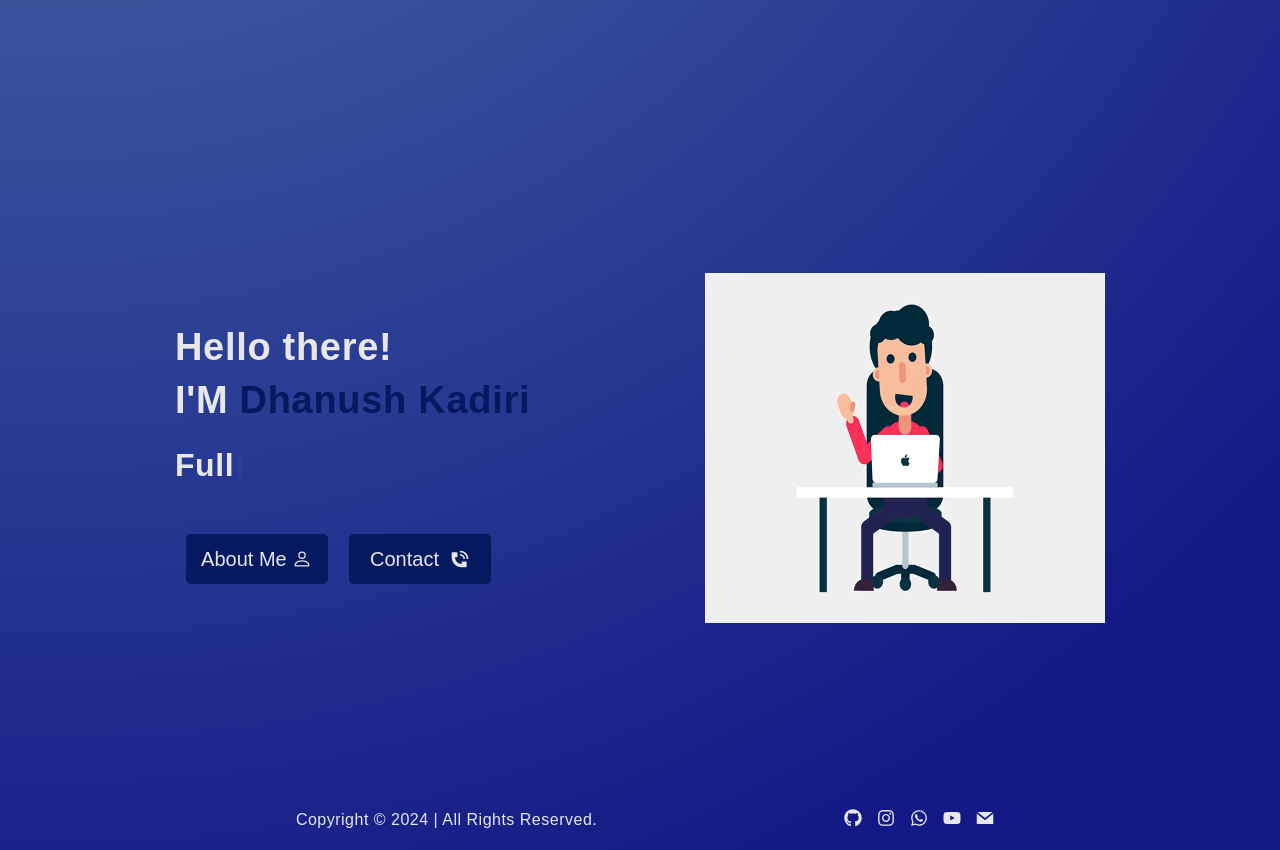
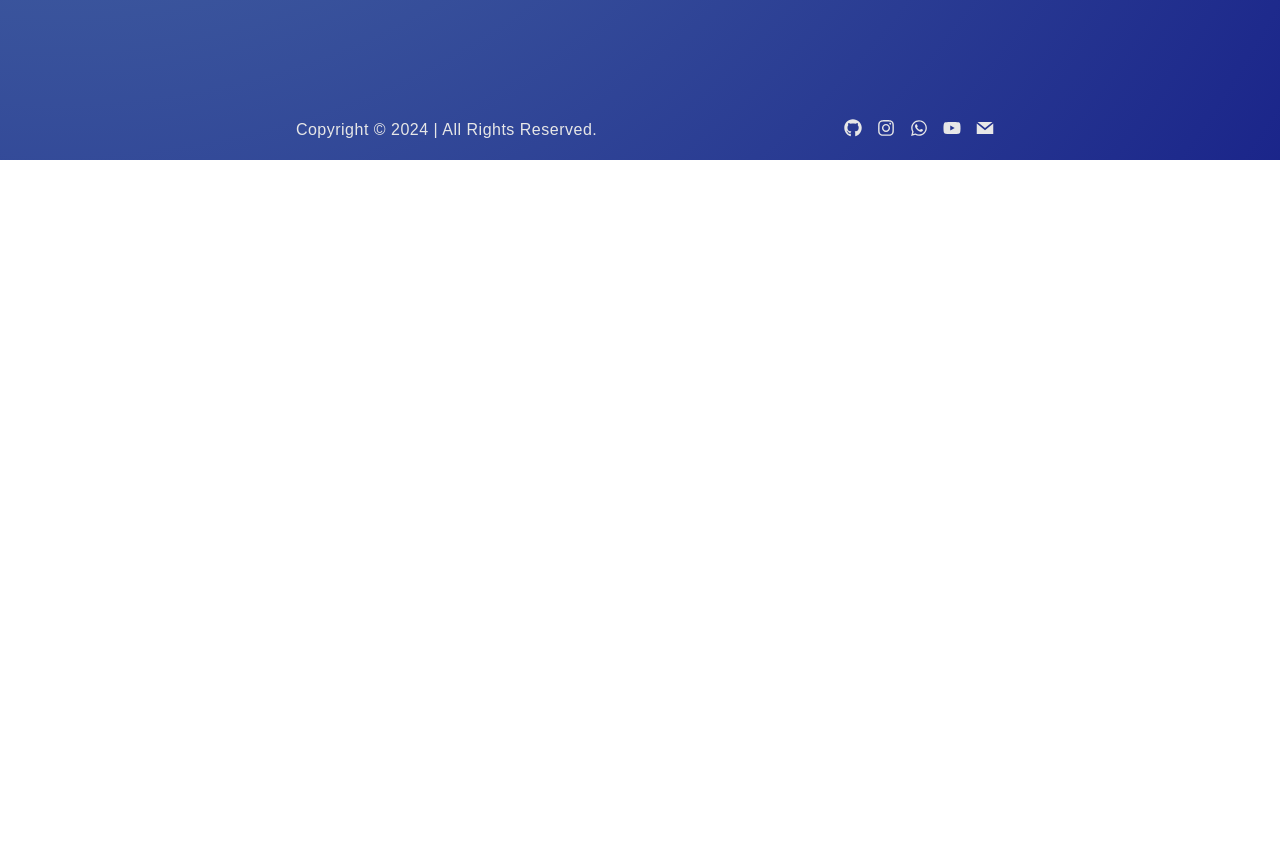
Before and after one commit to Dhanush-kadiri/portfolio, a React (Create React App) app: page / in a window 1280 px wide. Shown: the part 660-1510 px from the top of the page. After the commit the page ends 820 px from the top, so only its background shows below. Built offline with nearby package versions, Linux system fonts and the light colour scheme.

Commit message:
updtae app.js

```diff
--- a/src/App.js
+++ b/src/App.js
@@ -42,7 +42,6 @@ function App() {
           <TransitionGroup>
             <CSSTransition classNames="fade" timeout={500}>
             <Routes>
-      <Route path='/' element={<Home/>} />
       <Route path='/Type' element={<Type/>}  />
       <Route path='/AboutMe'  element={<About/>}/>
       <Route  path='/Skills' element={< Skills />}/>
```
